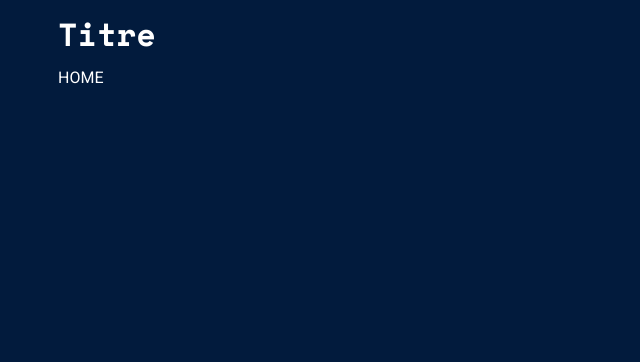
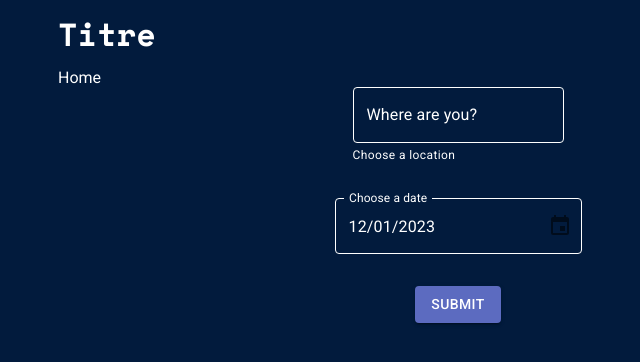
Before and after one commit to wi1dcode/hack2paris, a React (Create React App) app in the folder frontend/: page / in a window 1280 px wide. Shown: the top 362 px of the page, without its empty margins (182-822 px from the left). Built offline with nearby package versions, Linux system fonts and the light colour scheme.

Commit message:
search form with infos context

```diff
--- a/frontend/package.json
+++ b/frontend/package.json
@@ -9,10 +9,12 @@
     "@mui/icons-material": "^5.11.0",
     "@mui/material": "^5.11.4",
     "@mui/styled-engine-sc": "^5.11.0",
+    "@mui/x-date-pickers": "^5.0.13",
     "@testing-library/jest-dom": "^5.16.5",
     "@testing-library/react": "^13.4.0",
     "@testing-library/user-event": "^13.5.0",
     "axios": "^1.2.2",
+    "dayjs": "^1.11.7",
     "hack2paris": "file:..",
     "react": "^18.2.0",
     "react-dom": "^18.2.0",
--- a/frontend/src/App.js
+++ b/frontend/src/App.js
@@ -1,4 +1,5 @@
 import { BrowserRouter as Router, Routes, Route } from "react-router-dom";
+import { useState } from "react";
 
 import { ThemeProvider } from "@mui/material/styles";
 
@@ -15,6 +16,7 @@ import User from "./pages/User";
 import Profile from "./pages/Profile";
 import Register from "./pages/Register";
 import Login from "./pages/Login";
+import { ResearchInfos } from "./contexts/ResearchInfos";
 
 import "./styles/App.scss";
 
@@ -22,6 +24,7 @@ import theme from "./services/theme";
 
 function App() {
   return (
+    <ResearchInfos>
       <ThemeProvider theme={theme}>
         <Router>
           <Routes>
@@ -37,6 +40,7 @@ function App() {
           </Routes>
         </Router>
       </ThemeProvider>
+    </ResearchInfos>
   );
 }
 
--- /dev/null
+++ b/frontend/src/contexts/ResearchInfos.js
@@ -0,0 +1,23 @@
+import { createContext, useState } from "react";
+
+const ResearchInfosContext = createContext();
+
+export function ResearchInfos({ children }) {
+  const [whereInput, setWhereInput] = useState();
+  const [dateFormated, setDateFormated] = useState();
+
+  return (
+    <ResearchInfosContext.Provider
+      value={{
+        whereInput: whereInput,
+        setWhereInput: setWhereInput,
+        dateFormated: dateFormated,
+        setDateFormated: setDateFormated,
+      }}
+    >
+      {children}
+    </ResearchInfosContext.Provider>
+  );
+}
+
+export default ResearchInfosContext;
--- a/frontend/src/pages/Home.jsx
+++ b/frontend/src/pages/Home.jsx
@@ -1,10 +1,61 @@
-//import MainHome from "./home/MainHome";
+import React, { useContext, useState } from "react";
+import TextField from "@mui/material/TextField";
+import Button from "@mui/material/Button";
+import { LocalizationProvider } from "@mui/x-date-pickers/LocalizationProvider";
+import { AdapterDayjs } from "@mui/x-date-pickers/AdapterDayjs";
+import { DesktopDatePicker } from "@mui/x-date-pickers/DesktopDatePicker";
+import ResearchInfosContext from "../contexts/ResearchInfos";
+
+import dayjs from "dayjs";
 
 function Home() {
+  const { whereInput, setWhereInput, setDateFormated } =
+    useContext(ResearchInfosContext);
+
+  const [dateRaw, setRawDate] = useState(dayjs("2023-01-12T09:00:00"));
+
+  const handleChange = (newValue) => {
+    setRawDate(newValue);
+  };
+
+  async function onSubmitSearchProducts(event) {
+    event.preventDefault();
+    setDateFormated(
+      `${dateRaw.$D < 10 ? "0" : ""}${dateRaw.$D}/${
+        dateRaw.$M < 10 ? "0" : ""
+      }${dateRaw.$M + 1}/${dateRaw.$y}`
+    );
+  }
+
   return (
-    <main className="home">
-      HOME
-    </main>
+    <div>
+      Home
+      <form className="form" onSubmit={onSubmitSearchProducts}>
+        <div>
+          <TextField
+            label="Where are you?"
+            helperText="Choose a location"
+            id="demo-helper-text-aligned"
+            value={whereInput}
+            onInput={(e) => setWhereInput(e.target.value)}
+          />
+        </div>
+        <div>
+          <LocalizationProvider dateAdapter={AdapterDayjs}>
+            <DesktopDatePicker
+              label="Choose a date"
+              inputFormat="DD/MM/YYYY"
+              value={dateRaw}
+              onChange={handleChange}
+              renderInput={(params) => <TextField {...params} />}
+            />
+          </LocalizationProvider>
+        </div>
+        <Button className="acces-btn" variant="contained" type="submit">
+          Submit
+        </Button>
+      </form>
+    </div>
   );
 }
 
```
Also changed, not shown: 1 other file (tests, documents, lock files or other folders). Lines whose indentation alone changed are shown as unchanged.
